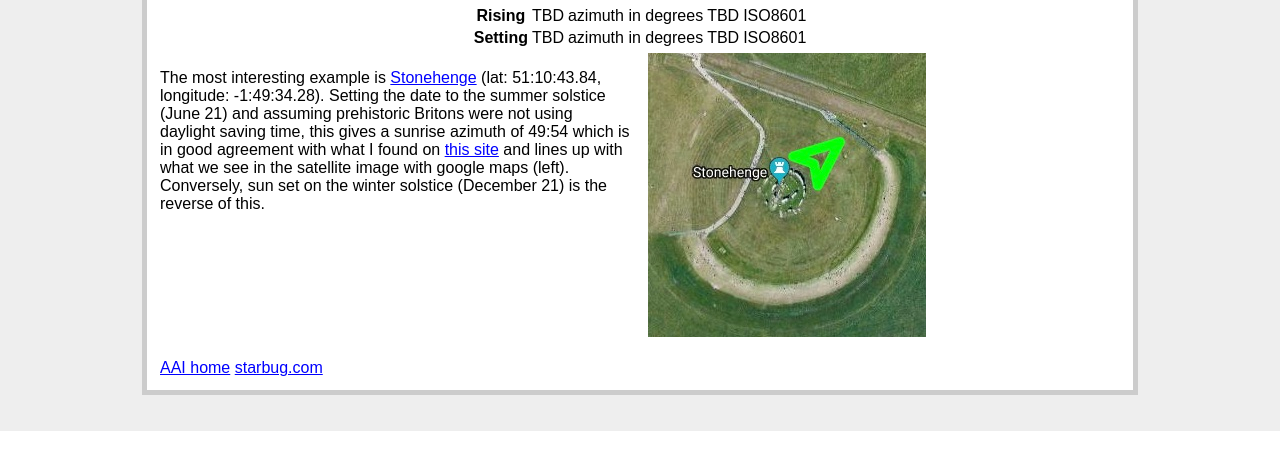
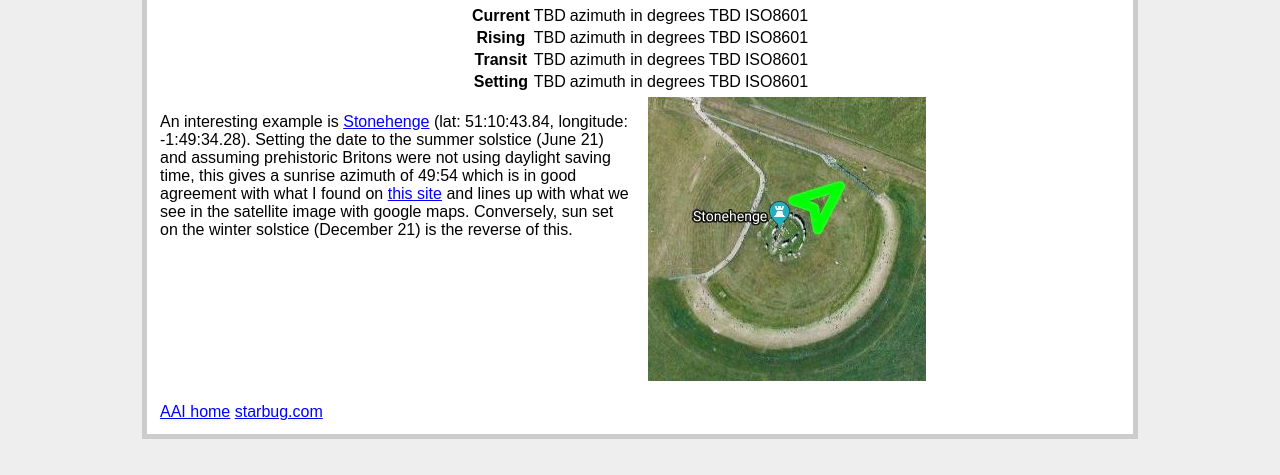
Before and after one commit to lrmcfarland/AAI, a Flask app: page /solar_azimuth_map in a window 1280 px wide. Shown: the part 1150-1625 px from the top of the page. Before the commit the page ends 1581 px from the top, so only its background shows below. Run offline with Flask 2, Linux system fonts and the light colour scheme; parts of the project's set-up code (start-up, migrations or seed data) failed here and were passed over; some libraries are stand-ins or nearby versions.

Commit message:
adds current and transit azimuth marker

```diff
--- a/www/templates/solar_azimuth_map.html
+++ b/www/templates/solar_azimuth_map.html
@@ -47,10 +47,10 @@ button#get_solar_azimuth_map {
 <br>
 
 <div class="twocolumn">
-
   This shows the sun rise and set lines for the location at the given
-  time. The green marker is pointing to the sun rise, the red to sun
-  set. They can be dragged with out changing their bearing.
+  time. The green marker is pointing to the sun rise, the blue to the
+  current position and the red to sun set. They can be dragged with
+  out changing their bearing.
 
 </div>
 
@@ -80,11 +80,31 @@ button#get_solar_azimuth_map {
       <table id="results_table" align="center">
 
 	<tr>
+	  <th>Current</th>
+	  <td id="current_azimuth">TBD</td>
+	  <td>azimuth in degrees</td>
+
+	  <td id="current_time">TBD</td>
+	  <td>ISO8601</td>
+
+	</tr>
+
+	<tr>
 	  <th>Rising</th>
 	  <td id="rising_azimuth">TBD</td>
 	  <td>azimuth in degrees</td>
 
 	  <td id="rising_time">TBD</td>
+	  <td>ISO8601</td>
+
+	</tr>
+
+	<tr>
+	  <th>Transit</th>
+	  <td id="transit_azimuth">TBD</td>
+	  <td>azimuth in degrees</td>
+
+	  <td id="transit_time">TBD</td>
 	  <td>ISO8601</td>
 
 	</tr>
@@ -111,7 +131,7 @@ button#get_solar_azimuth_map {
     <div class="twocolumn">
 
       <p>
-      The most interesting example
+      An interesting example
       is <a href="https://en.wikipedia.org/wiki/Stonehenge">Stonehenge</a>
       (lat: 51:10:43.84, longitude: -1:49:34.28). Setting the date to
       the summer solstice (June 21) and assuming prehistoric Britons
@@ -119,7 +139,7 @@ button#get_solar_azimuth_map {
       azimuth of 49:54 which is in good agreement with what I found
       on <a href="http://www.sacred-texts.com/neu/eng/sac/sac15.htm">this
       site</a> and lines up with what we see in the satellite image
-      with google maps (left). Conversely, sun set on the winter solstice
+      with google maps. Conversely, sun set on the winter solstice
       (December 21) is the reverse of this.
 
       </p>
@@ -145,6 +165,7 @@ button#get_solar_azimuth_map {
     {# -------------------- #}
 
     var sazmap;
+    var current_azimuth_marker;
     var rising_azimuth_marker;
     var setting_azimuth_marker;
 
@@ -187,8 +208,14 @@ button#get_solar_azimuth_map {
 
 	    if (sun_position.errors.length > 0) {
 
+	       $("#current_azimuth").text("TBD");
+	       $("#current_time").text("TBD");
+
 	       $("#rising_azimuth").text("TBD");
 	       $("#rising_time").text("TBD");
+
+	       $("#transit_azimuth").text("TBD");
+	       $("#transit_time").text("TBD");
 
 	       $("#setting_azimuth").text("TBD");
 	       $("#setting_time").text("TBD");
@@ -197,20 +224,43 @@ button#get_solar_azimuth_map {
 
 	    } else {
 
+	       $("#current_azimuth").text(sun_position.current_azimuth_str);
+	       $("#current_time").text(sun_position.current_time_str);
+
 	       $("#rising_azimuth").text(sun_position.rising_azimuth_str);
 	       $("#rising_time").text(sun_position.rising_time_str);
+
+	       $("#transit_azimuth").text(sun_position.transit_azimuth_str);
+	       $("#transit_time").text(sun_position.transit_time_str);
 
 	       $("#setting_azimuth").text(sun_position.setting_azimuth_str);
 	       $("#setting_time").text(sun_position.setting_time_str);
 
 	       sazmap.setCenter({lat:sun_position.latitude, lng:sun_position.longitude});
 
+	       if (current_azimuth_marker != null) {
+		 current_azimuth_marker.setMap(null);
+	       }
+
+	       current_azimuth_marker = new google.maps.Marker({
+		 position: {lat: sun_position.latitude - 0.005, lng: sun_position.longitude},
+		   icon: {
+		     path: google.maps.SymbolPath.FORWARD_CLOSED_ARROW,
+		     scale: 10,
+		     rotation: sun_position.current_azimuth,
+		     strokeColor: '#00F',
+		     flat: true,
+		   },
+		 draggable: true,
+		 map: sazmap,
+	       });
+
 	       if (rising_azimuth_marker != null) {
 		 rising_azimuth_marker.setMap(null);
 	       }
 
 	       rising_azimuth_marker = new google.maps.Marker({
-		 position: {lat: sun_position.latitude, lng: sun_position.longitude + 0.001},
+		 position: {lat: sun_position.latitude, lng: sun_position.longitude + 0.005},
 		   icon: {
 		     path: google.maps.SymbolPath.FORWARD_CLOSED_ARROW,
 		     scale: 10,
@@ -227,7 +277,7 @@ button#get_solar_azimuth_map {
 	       }
 
 	       setting_azimuth_marker = new google.maps.Marker({
-		 position: {lat: sun_position.latitude, lng: sun_position.longitude - 0.001},
+		 position: {lat: sun_position.latitude, lng: sun_position.longitude - 0.005},
 		   icon: {
 		     path: google.maps.SymbolPath.FORWARD_CLOSED_ARROW,
 		     scale: 10,
```
Also changed, not shown: www/api.py (+15 -4 lines).
